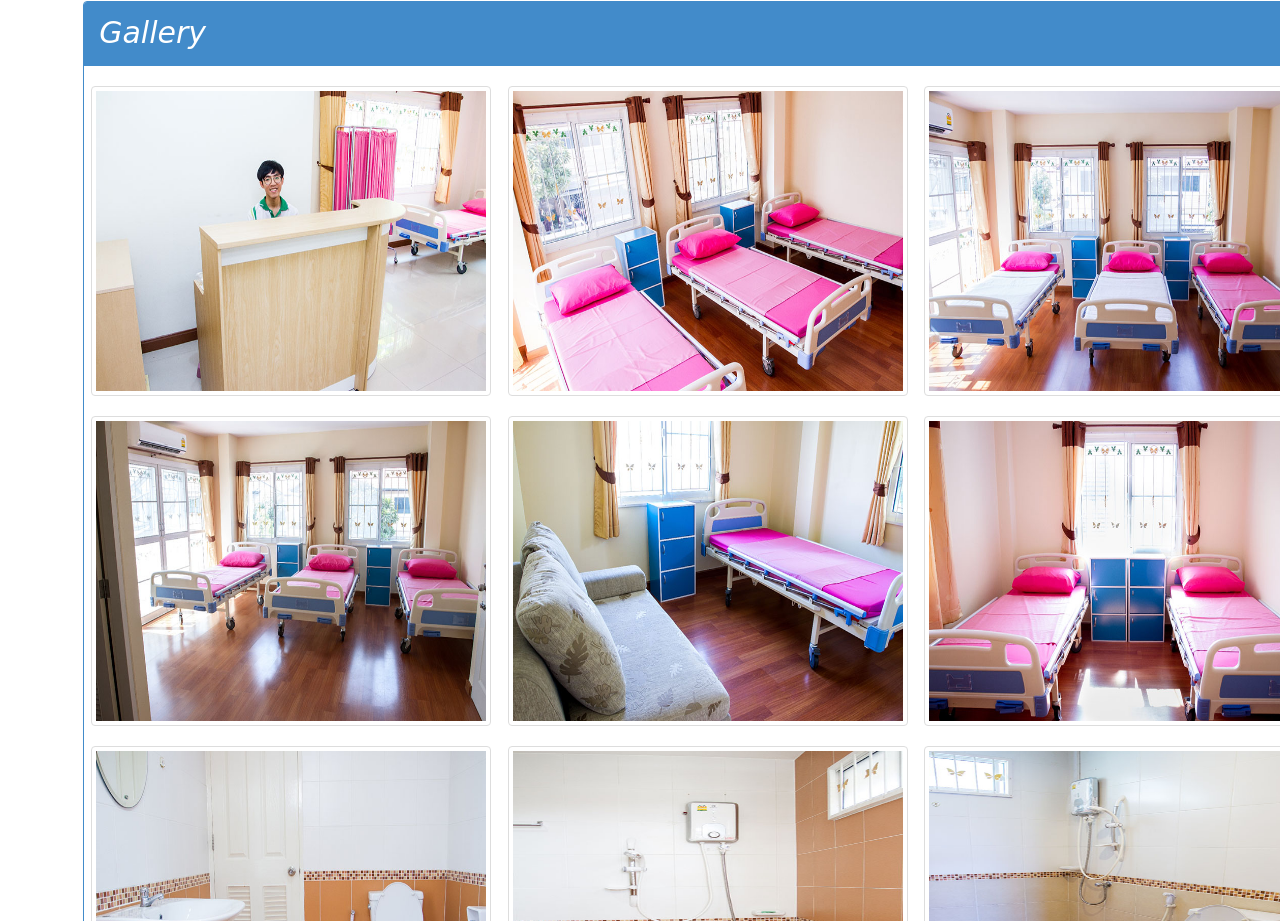
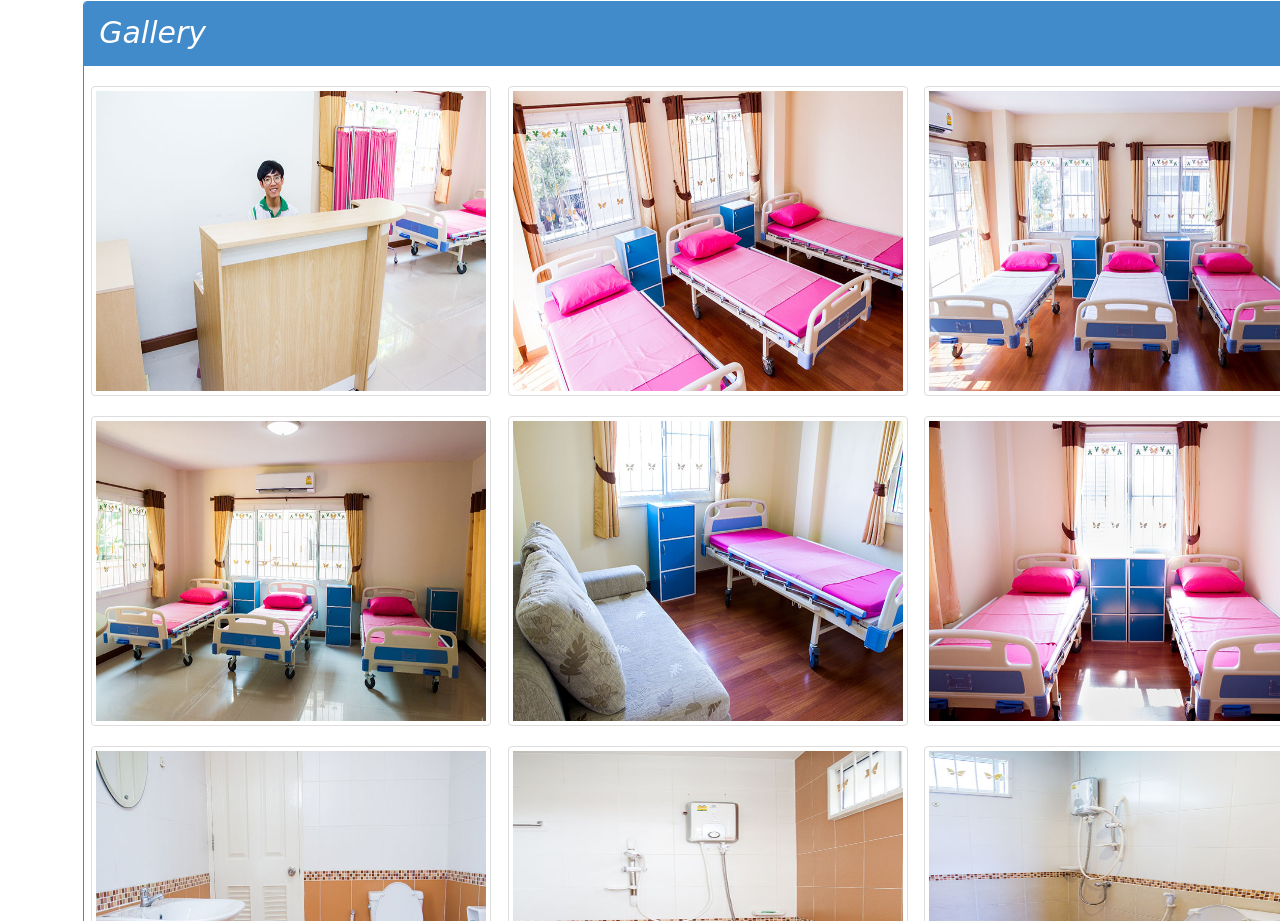
Before and after one commit to maixezer/WhiteNursing, a plain HTML site: page gallery.html in a window 1280 px wide. Shown: the part 465-1386 px from the top of the page. Drawn offline with Linux system fonts and the light colour scheme.

Commit message:
change picture in gallery.html

```diff
--- a/gallery.html
+++ b/gallery.html
@@ -153,7 +153,7 @@
                                 <tr>
                                     <th width="416" scope="col" >
                                         <div class="thumbnail" id="index-thumbnail">
-                                            <img src="pic/IMG_1279.jpg" width="350" height ="250">
+                                            <img src="pic/IMG_1316.jpg" width="350" height ="250">
                                         <div>
                                     </th>
 
```
Also changed, not shown: pic/IMG_1316.jpg (added), pic/ambulance.jpg (added), pic/ambulance2.jpg (added).
